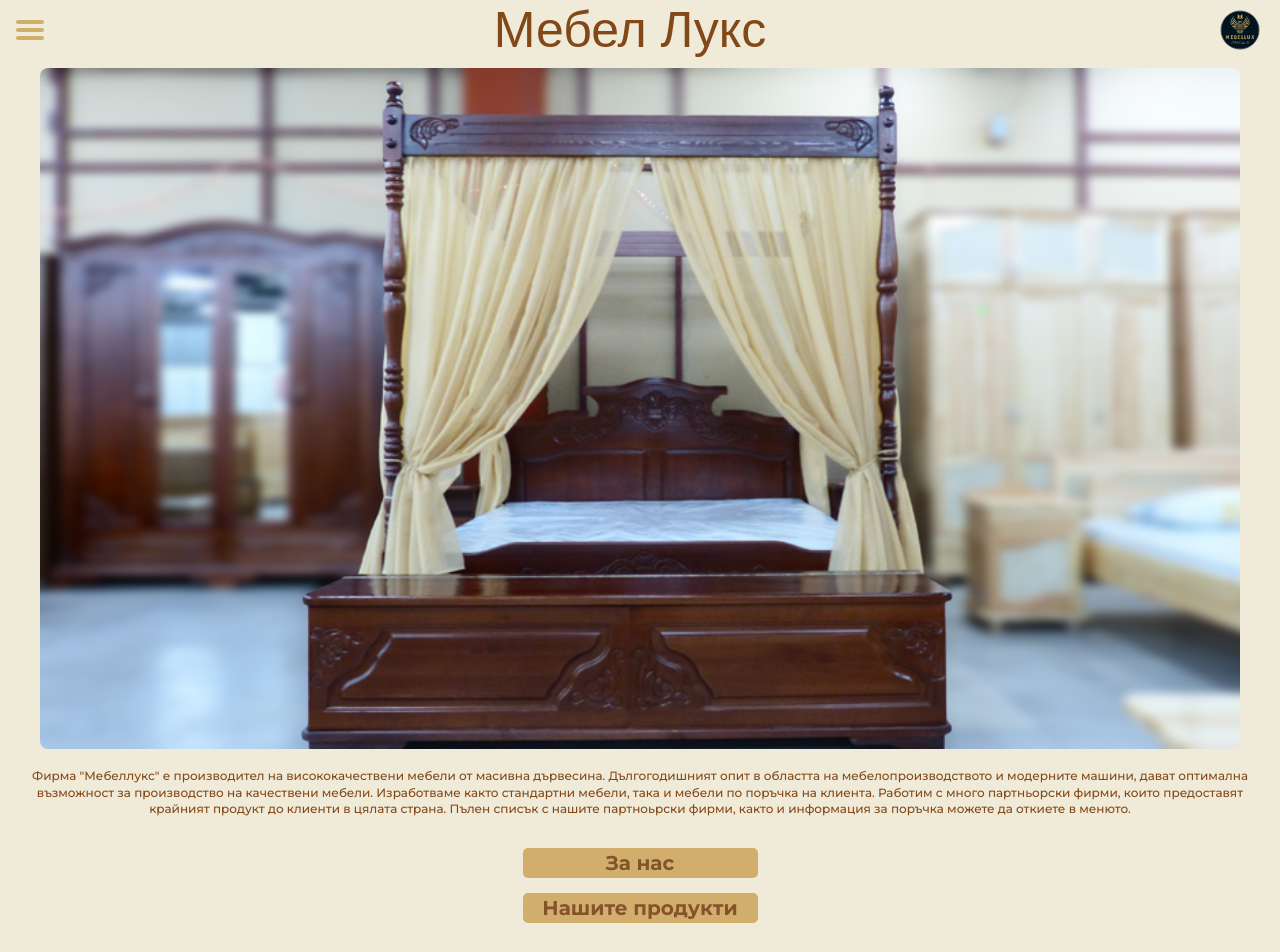
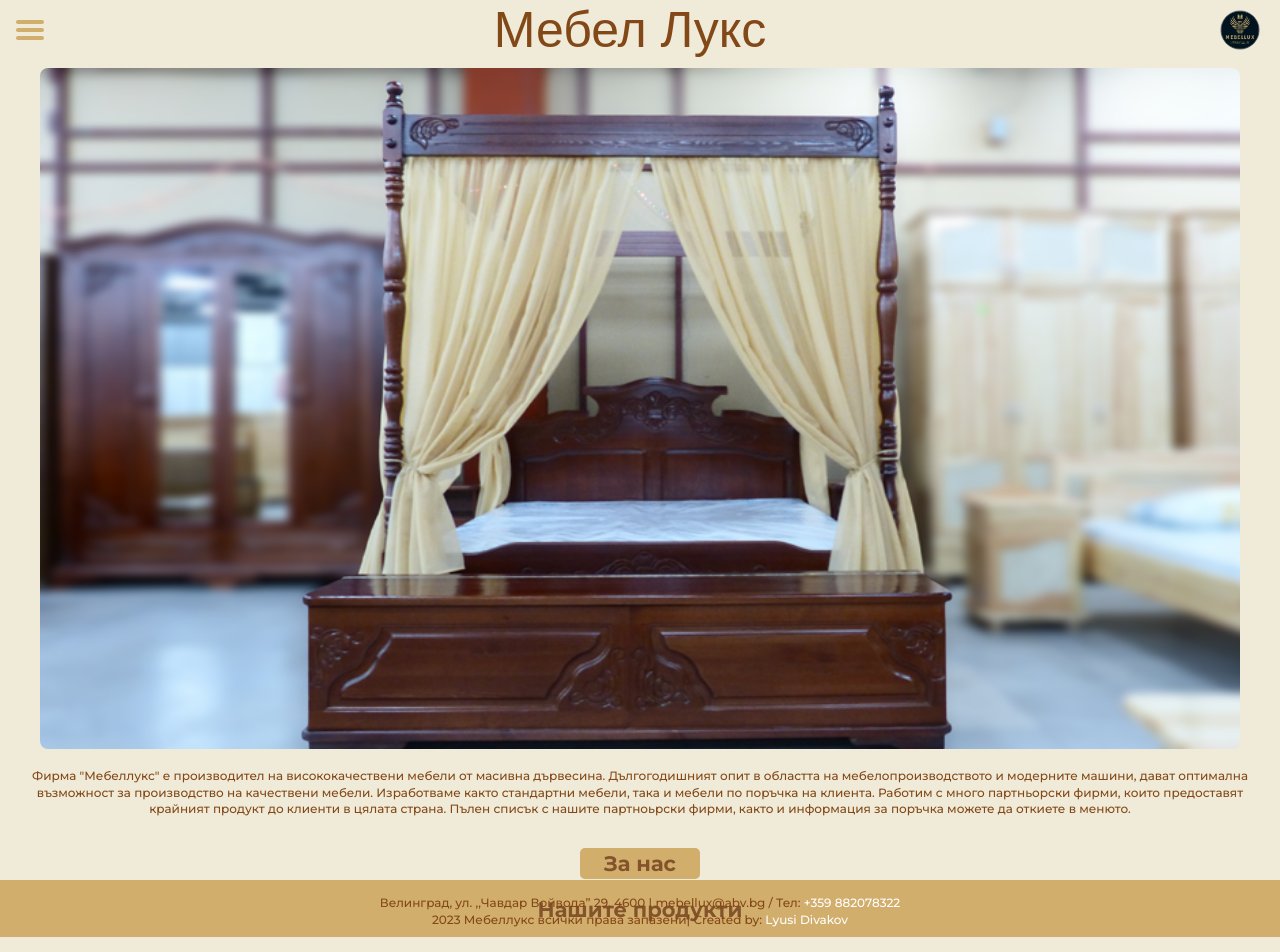
Before and after one commit to DivakovDev/MebelLux-Site, a React (Vite) app in the folder mebel-lux/: page / in a window 1280 px wide. Shown: the top 952 px of the page. Built offline with nearby package versions, Linux system fonts and the light colour scheme; a web font is replaced by a local one.

Commit message:
delete 1 file and update 3 files

```diff
--- /dev/null
+++ b/mebel-lux/components/prodMain.jsx
@@ -0,0 +1,11 @@
+import Product from "../components/product.jsx"
+
+export default function Main(){
+    return(
+        <>
+            <main className="product-section">
+                <Product/>
+            </main>
+        </>
+    )
+}
--- a/mebel-lux/pages/Home.jsx
+++ b/mebel-lux/pages/Home.jsx
@@ -1,7 +1,8 @@
 import React, { useEffect } from "react";
 import NavigationBar from '/components/navigation.jsx'
-import Main from '/components/main.jsx'
+import Main from '/components/homeMain.jsx'
 import Footer from '/components/footer.jsx'
+import '../pages/home.css'
 
 
 
--- a/mebel-lux/pages/Products.jsx
+++ b/mebel-lux/pages/Products.jsx
@@ -1,6 +1,8 @@
 import React, { useEffect } from "react";
 import NavigationBar from '/components/navigation.jsx'
+import Main from '/components/prodMain.jsx'
 import Footer from '/components/footer.jsx'
+import '../pages/product.css'
 
 function Products(){
     useEffect(() => {
@@ -24,6 +26,7 @@ function Products(){
     return(
         <>
         <NavigationBar />
+        <Main/>
         <Footer/>
         </>
     )
--- /dev/null
+++ b/mebel-lux/pages/home.css
@@ -0,0 +1,52 @@
+/* Main Section */
+
+main{
+    padding-bottom: 40px;
+    margin-bottom: 20px;
+}
+
+h1 {
+    color: #834818;
+    margin-top: 1em;
+}
+
+.panel {
+    margin-bottom: 15px;
+}
+
+.panel img{
+    width: 95%;
+    border-radius: 8px;
+}
+
+h3 {
+    color: #834818;
+    margin: 0;
+    font-size: 2em;
+}
+
+.col p{
+ font-weight: 500;
+}
+
+.info{
+    display: flex;
+    justify-content: space-around;
+    align-items: center;
+    margin-top: 30px;
+}
+
+.info a{
+    color: #83532c;
+    background-color: #D2AE6D;
+    border-radius: 5px;
+    font-size: 21px;
+    font-weight: 700;
+    padding: 3px 10px;
+    min-width: 120px;
+}
+
+.cta-btn {
+    color: white;
+    margin-bottom: 20px;
+}
--- a/mebel-lux/src/index.css
+++ b/mebel-lux/src/index.css
@@ -37,6 +37,10 @@ ul {
     list-style: none;
     padding: 0;
 }
+
+/* Product Page */
+
+
 
 /* Navigation */
 
@@ -161,56 +165,13 @@ header svg {
 }
 
 
-/* Main Section */
+/* Home Main Section */
 
-main{
-    padding-bottom: 40px;
-}
+@import url('/mebel-lux/pages/home.css');
 
-h1 {
-    color: #834818;
-    margin-top: 1em;
-}
+/* Products Main Section */
 
-.panel {
-    margin-bottom: 15px;
-}
-
-.panel img{
-    width: 95%;
-    border-radius: 8px;
-}
-
-h3 {
-    color: #834818;
-    margin: 0;
-    font-size: 2em;
-}
-
-.col p{
- font-weight: 500;
-}
-
-.info{
-    display: flex;
-    justify-content: space-around;
-    align-items: center;
-    margin-top: 30px;
-}
-
-.info a{
-    color: #83532c;
-    background-color: #D2AE6D;
-    border-radius: 5px;
-    font-size: 21px;
-    font-weight: 700;
-    padding: 3px 10px;
-    min-width: 120px;
-}
-
-.cta-btn {
-    color: white;
-}
+@import url('/mebel-lux/pages/product.css');
 
 /*Footer */
 
@@ -218,7 +179,7 @@ footer{
     display: flex;
     flex-direction: column;
     background: #D2AE6D;
-    padding-top: 20px;
+    padding-top: 15px;
     margin-top: auto;
 }
 
```
Also changed, not shown: mebel-lux/components/homeMain.jsx (renamed from mebel-lux/components/main.jsx).
